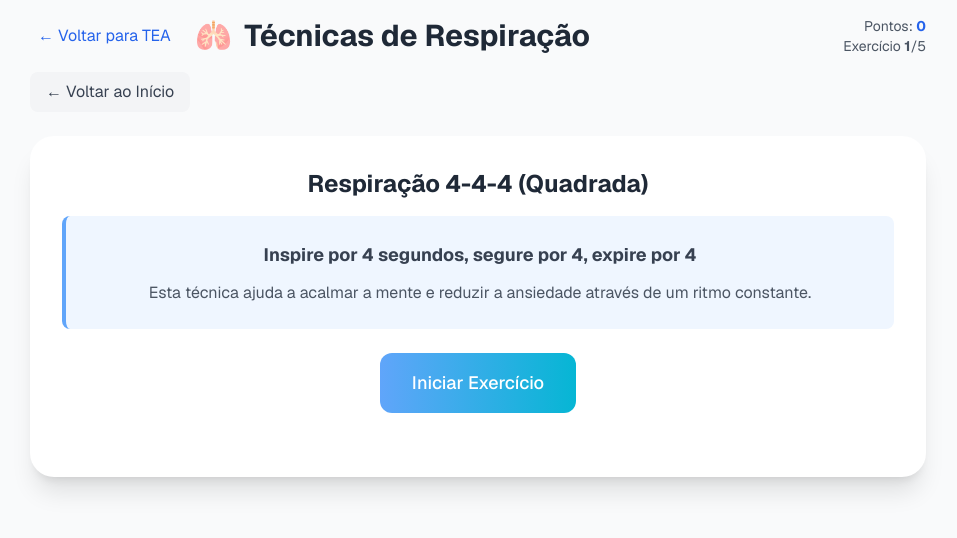
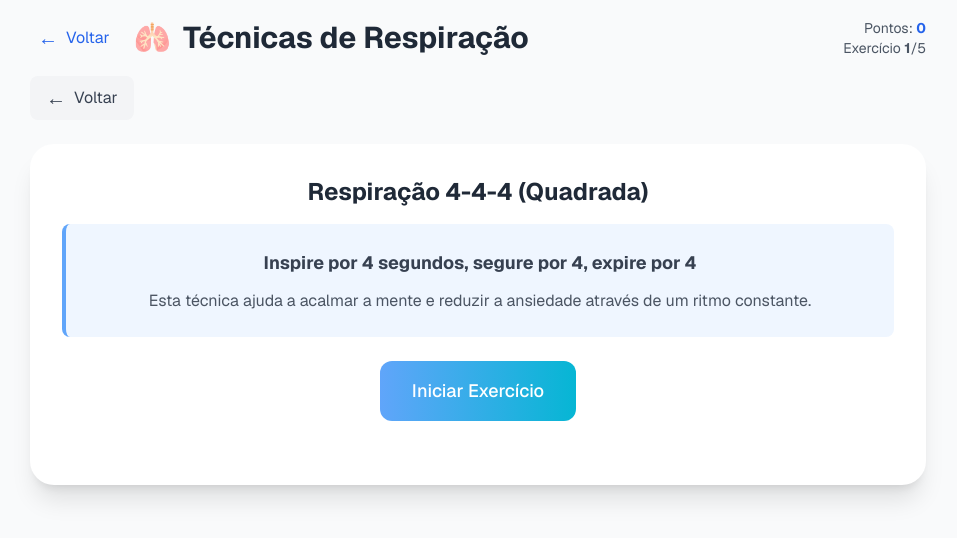
Before and after one commit to ClaudemirWork/teaplus-working, a Next.js app: page /breathing-techniques in a window 1280 px wide. Both pictures are taken after a click on the button "Começar Atividade". Shown: the top 538 px of the page, without its empty margins (162-1119 px from the left). Built offline with nearby package versions, Linux system fonts and the light colour scheme.

Commit message:
Update page.tsx correção do botão voltar Jogo da respiração

```diff
--- a/app/breathing-techniques/page.tsx
+++ b/app/breathing-techniques/page.tsx
@@ -1,6 +1,7 @@
 'use client';
 
 import { useState, useEffect } from 'react';
+import { useRouter } from 'next/navigation'; // Importe o useRouter
 
 export default function BreathingTechniquesPage() {
   const [gameStarted, setGameStarted] = useState(false);
@@ -12,6 +13,7 @@ export default function BreathingTechniquesPage() {
   const [timer, setTimer] = useState(0);
   const [completedCycles, setCompletedCycles] = useState(0);
   const [showFeedback, setShowFeedback] = useState(false);
+  const router = useRouter(); // Inicie o router
 
   const exercises = [
     {
@@ -192,11 +194,13 @@ export default function BreathingTechniquesPage() {
         <div className="mb-6">
           <div className="flex items-center justify-between">
             <div className="flex items-center">
+              {/* ===== BOTÃO 1 CORRIGIDO ===== */}
               <button
-                onClick={() => window.history.back()}
-                className="mr-4 p-2 text-blue-600 hover:bg-blue-50 rounded-lg"
+                onClick={() => router.push('/dashboard')}
+                className="mr-4 p-2 text-blue-600 hover:bg-blue-50 rounded-lg flex items-center"
               >
-                ← Voltar para TEA
+                <span className="text-xl">←</span>
+                <span className="ml-2">Voltar</span>
               </button>
               <div className="flex items-center space-x-3">
                 <span className="text-3xl">🫁</span>
@@ -217,11 +221,13 @@ export default function BreathingTechniquesPage() {
           </div>
 
           {gameStarted && (
+            // ===== BOTÃO 2 CORRIGIDO =====
             <button
-              onClick={() => setGameStarted(false)}
-              className="mt-4 bg-gray-100 hover:bg-gray-200 text-gray-700 px-4 py-2 rounded-lg transition-colors"
+              onClick={() => router.push('/dashboard')}
+              className="mt-4 bg-gray-100 hover:bg-gray-200 text-gray-700 px-4 py-2 rounded-lg transition-colors flex items-center"
             >
-              ← Voltar ao Início
+              <span className="text-xl">←</span>
+              <span className="ml-2">Voltar</span>
             </button>
           )}
         </div>
@@ -459,11 +465,12 @@ export default function BreathingTechniquesPage() {
                           Próximo Exercício →
                         </button>
                       ) : (
+                        // ===== BOTÃO 3 CORRIGIDO =====
                         <button
-                          onClick={() => window.history.back()}
+                          onClick={() => router.push('/dashboard')}
                           className={`w-full md:w-auto bg-gradient-to-r ${currentEx.color} text-white px-6 py-3 rounded-xl font-medium hover:shadow-lg transition-all duration-200`}
                         >
-                          Finalizar Atividade ✓
+                          Finalizar e Voltar ✓
                         </button>
                       )}
                     </div>
```
